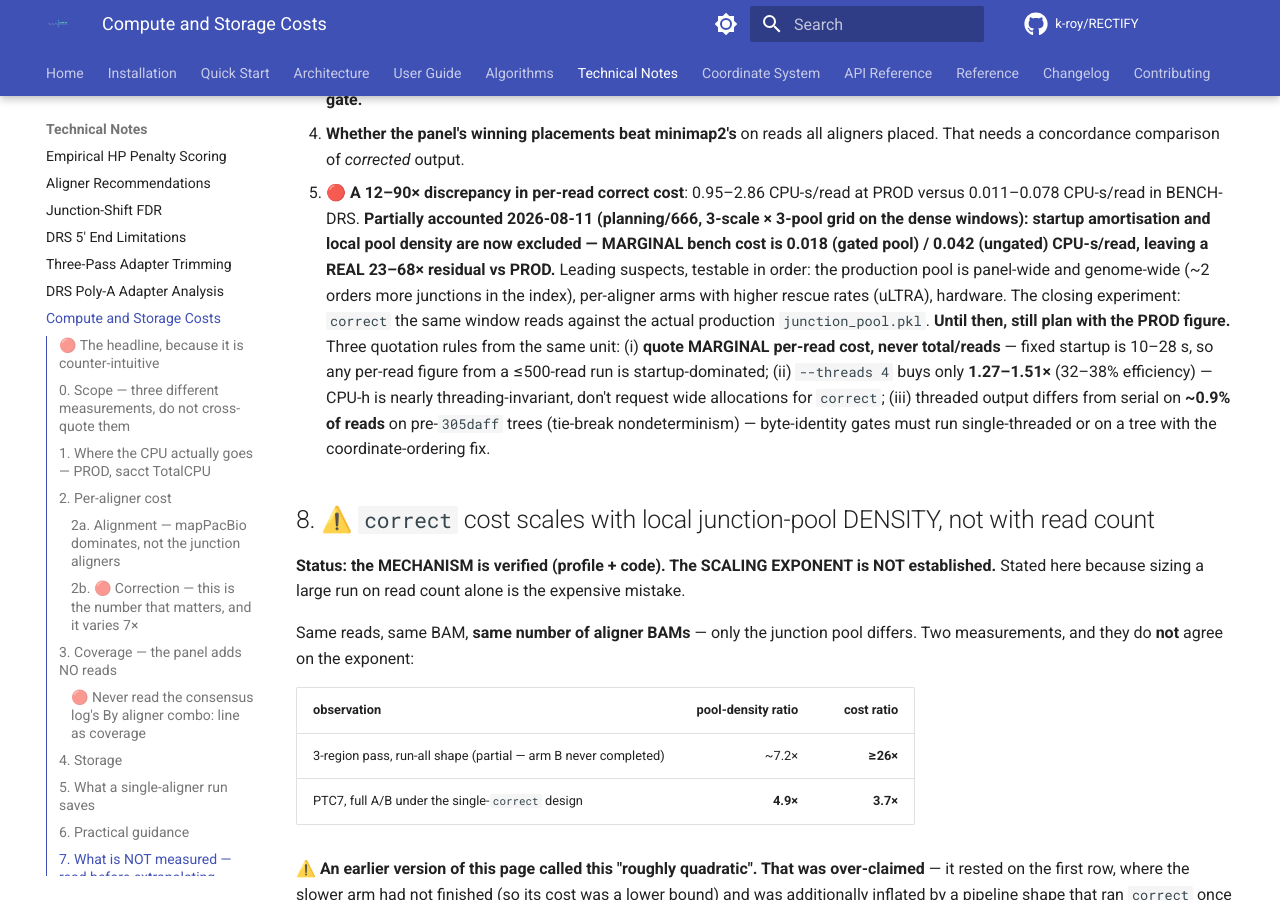
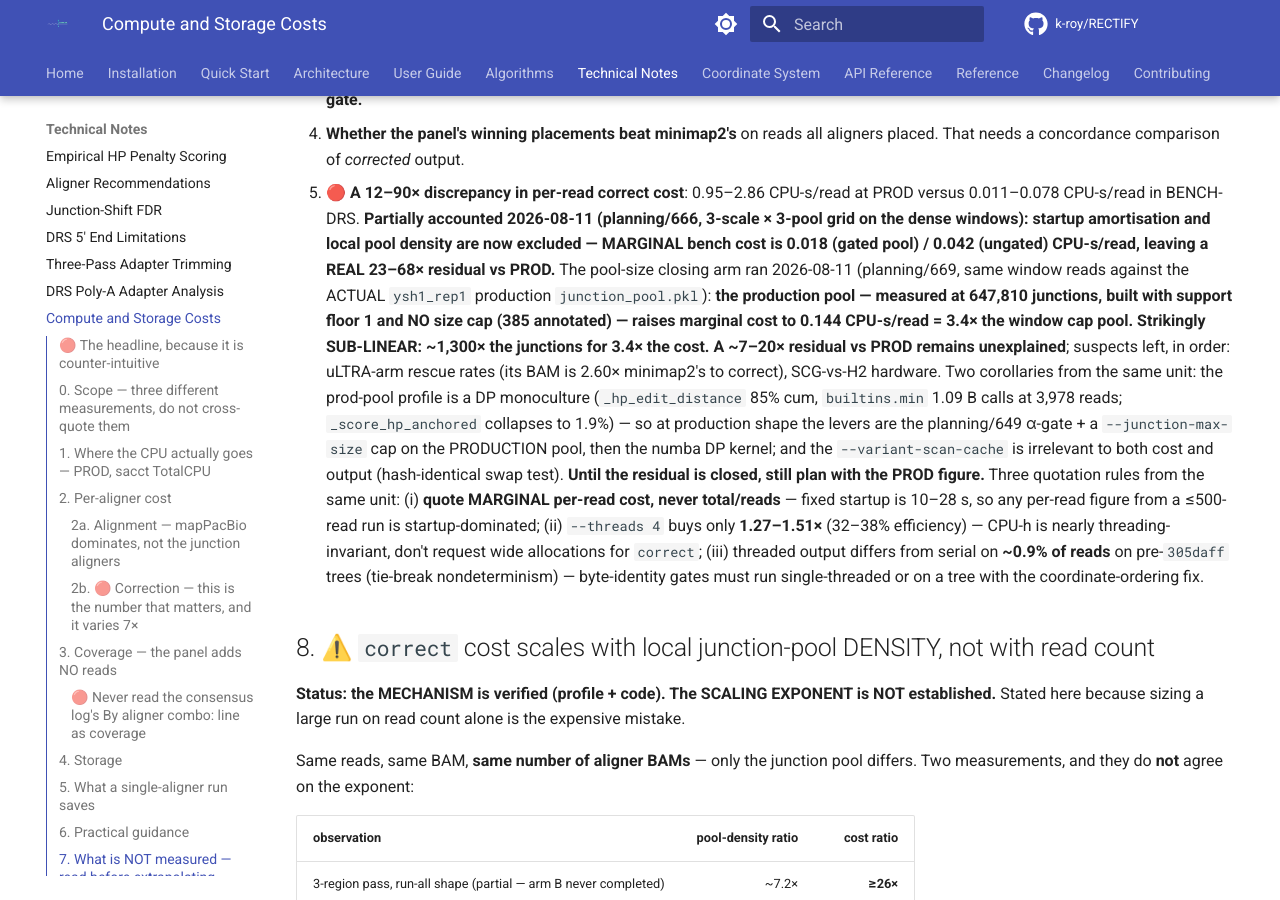
Before and after one commit to k-roy/RECTIFY, an MkDocs documentation site: the page built from docs/COMPUTE_AND_STORAGE_COSTS.md, in a window 1280 px wide and 900 px high, scrolled down 6014 px. Built offline with MkDocs 1.6.1 and Material for MkDocs 9.7.7, drawn with Linux system fonts in a browser that asks for light colours; comment, search, counter and statistics services are not loaded; the version menu is left out.

Commit message:
docs(costs): planning/669 closes the pool-size suspect — prod pool (648k junctions, uncapped) = 3.4x marginal, ~7-20x residual remains
Co-Authored-By: Claude Fable 5 <noreply@anthropic.com>
Claude-Session: https://claude.ai/code/session_01DCRk1Qb4aPptTqRctwhw6U

```diff
--- a/docs/COMPUTE_AND_STORAGE_COSTS.md
+++ b/docs/COMPUTE_AND_STORAGE_COSTS.md
@@ -240,11 +240,20 @@ this ledger does not credit.
    0.011–0.078 CPU-s/read in BENCH-DRS. **Partially accounted 2026-08-11 (planning/666,
    3-scale × 3-pool grid on the dense windows): startup amortisation and local pool density
    are now excluded — MARGINAL bench cost is 0.018 (gated pool) / 0.042 (ungated) CPU-s/read,
-   leaving a REAL 23–68× residual vs PROD.** Leading suspects, testable in order: the
-   production pool is panel-wide and genome-wide (~2 orders more junctions in the index),
-   per-aligner arms with higher rescue rates (uLTRA), hardware. The closing experiment:
-   `correct` the same window reads against the actual production `junction_pool.pkl`.
-   **Until then, still plan with the PROD figure.**
+   leaving a REAL 23–68× residual vs PROD.** The pool-size closing arm ran 2026-08-11
+   (planning/669, same window reads against the ACTUAL `ysh1_rep1` production
+   `junction_pool.pkl`): **the production pool — measured at 647,810 junctions, built with
+   support floor 1 and NO size cap (385 annotated) — raises marginal cost to 0.144
+   CPU-s/read = 3.4× the window cap pool. Strikingly SUB-LINEAR: ~1,300× the junctions for
+   3.4× the cost. A ~7–20× residual vs PROD remains unexplained**; suspects left, in order:
+   uLTRA-arm rescue rates (its BAM is 2.60× minimap2's to correct), SCG-vs-H2 hardware.
+   Two corollaries from the same unit: the prod-pool profile is a DP monoculture
+   (`_hp_edit_distance` 85% cum, `builtins.min` 1.09 B calls at 3,978 reads;
+   `_score_hp_anchored` collapses to 1.9%) — so at production shape the levers are the
+   planning/649 α-gate + a `--junction-max-size` cap on the PRODUCTION pool, then the
+   numba DP kernel; and the `--variant-scan-cache` is irrelevant to both cost and output
+   (hash-identical swap test). **Until the residual is closed, still plan with the PROD
+   figure.**
    Three quotation rules from the same unit: (i) **quote MARGINAL per-read cost, never
    total/reads** — fixed startup is 10–28 s, so any per-read figure from a ≤500-read run is
    startup-dominated; (ii) `--threads 4` buys only **1.27–1.51×** (32–38% efficiency) —
```
